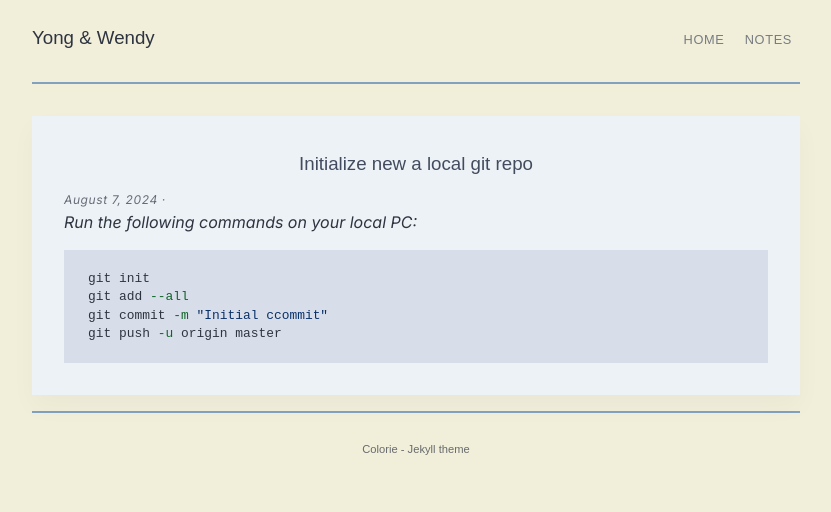
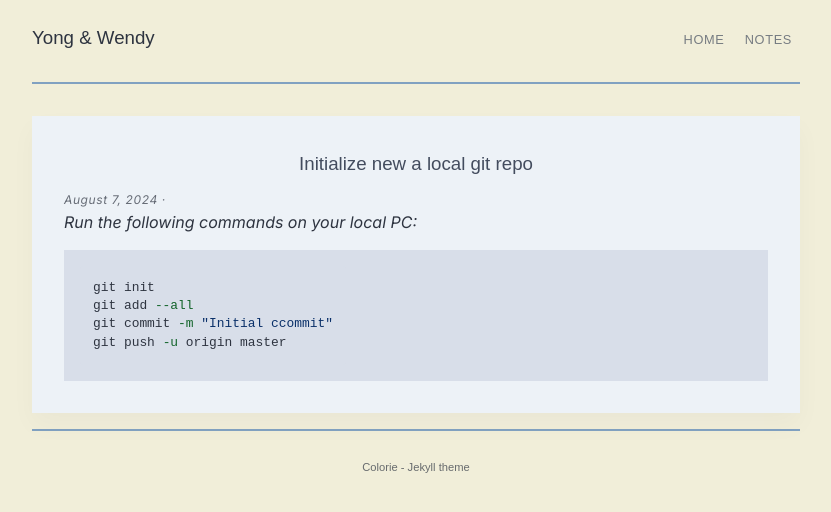
Before and after one commit to yong-lim/4lims, a Jekyll site: the page built from _notes/Initialize new a local git repo.md, in a window 1280 px wide. Shown: the top 512 px of the page, without its empty margins (224-1055 px from the left). Built offline with Jekyll 4.4.1, drawn with Linux system fonts in a browser that asks for light colours.

Commit message:
Copy css from moonwalk theme

```diff
--- a/_sass/_theme.scss
+++ b/_sass/_theme.scss
@@ -35,9 +35,12 @@ import url("https://fonts.googleapis.com/css2?family=Open+Sans:ital,wght@0,300;0
   --code-bg: #d8dee9;
   --hr-color: #81a1c1;
   --link-color: #88c0d0;
-  --link-color-hover: rgba(136, 192, 208, 0.5);
+  --link-color-hover: #0969da;
   --blockquote-border: #5e81ac;
   --blockquote-color: rgba(94, 129, 172, 0.75);
+  --radius-sm: 0.25rem;
+  --radius-md: 0.5rem;
+  --radius-lg: 0.75rem;
 }
 
 @media (prefers-color-scheme: dark) {
@@ -51,7 +54,8 @@ import url("https://fonts.googleapis.com/css2?family=Open+Sans:ital,wght@0,300;0
     --code-bg: #4c566a;
     --hr-color: #81a1c1;
     --link-color: #88c0d0;
-    --link-color-hover: rgba(136, 192, 208, 0.25);
+    // --link-color-hover: rgba(136, 192, 208, 0.25);
+    --link-color-hover: oklch(68.7% .208 38.8);
     --blockquote-border: #8fbcbb;
     --blockquote-color: rgba(143, 188, 187, 0.75);
   }
@@ -391,6 +395,56 @@ nav {
 
 /** Code */
 
+div.highlighter-rouge {
+  position: relative;
+}
+div.highlighter-rouge pre code, pre code.highlighter-rouge {
+  display: block;
+  overflow-x: auto;
+  padding: 1em;
+}
+// Language label, derived from rouge's language-* class via JS (see code_copy.html)
+.code-lang {
+  position: absolute;
+  top: 0.5em;
+  left: 0.75em;
+  font-family: var(--font-mono);
+  font-size: 0.65rem;
+  letter-spacing: 0.06em;
+  text-transform: uppercase;
+  font-weight: 500;
+  color: var(--text-secondary);
+  opacity: 0.7;
+  user-select: none;
+  pointer-events: none;
+}
+.code-copy {
+  position: absolute;
+  top: 0.5em;
+  right: 0.5em;
+  padding: 0.25em 0.65em;
+  font-size: 0.72rem;
+  font-family: var(--font-sans);
+  font-weight: 500;
+  color: var(--text-secondary);
+  background-color: var(--body-bg);
+  border: 1px solid var(--border);
+  border-radius: var(--radius-sm);
+  cursor: pointer;
+  opacity: 0;
+  transition: opacity 0.2s ease, color 0.2s ease;
+}
+div.highlighter-rouge:hover .code-copy {
+  opacity: 1;
+}
+.code-copy:hover {
+  color: var(--link-color-hover);
+}
+@media screen and (max-width: 600px) {
+  .code-copy {
+    opacity: 1;
+  }
+}
 code,
 pre {
   font-family: var(--code-font);
```
